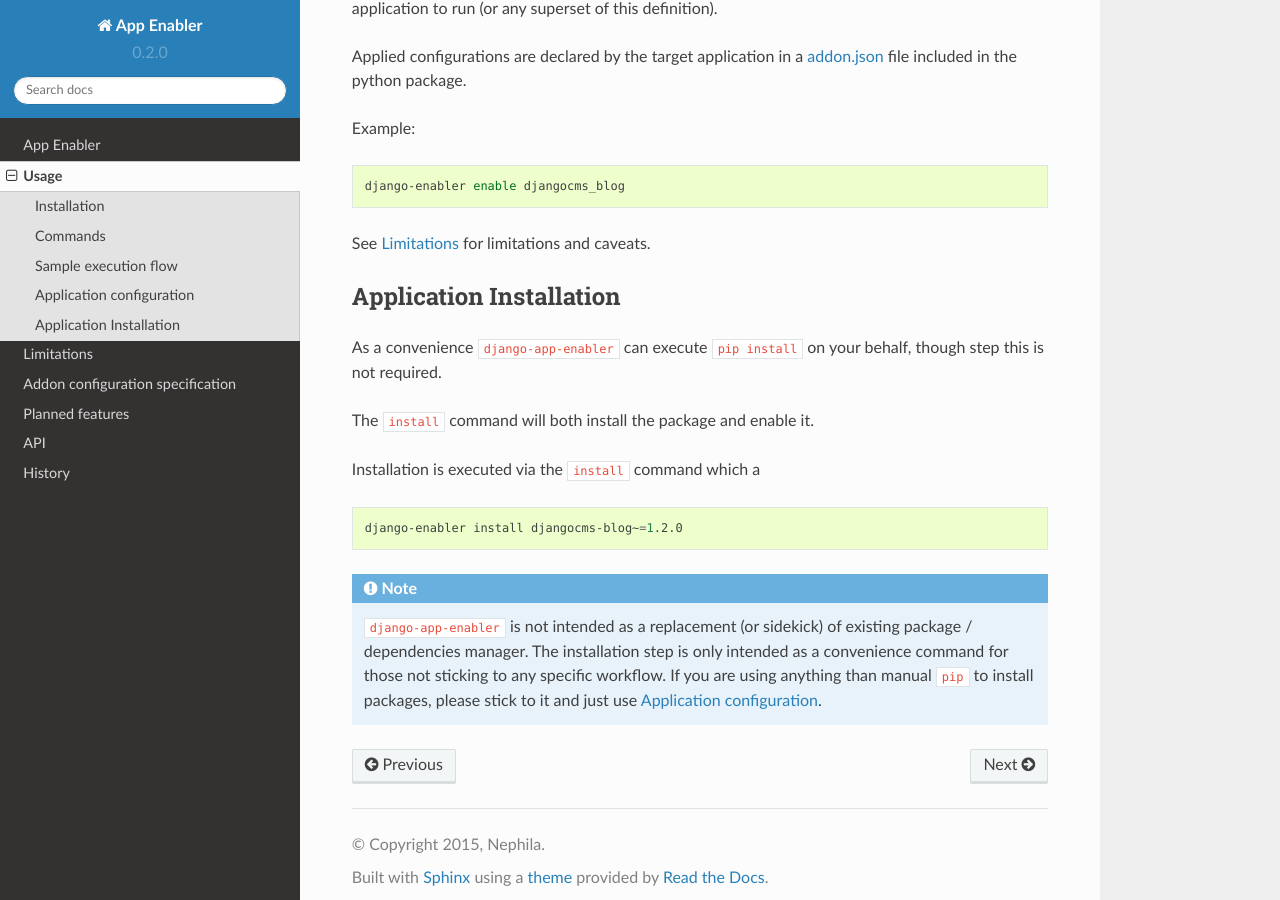
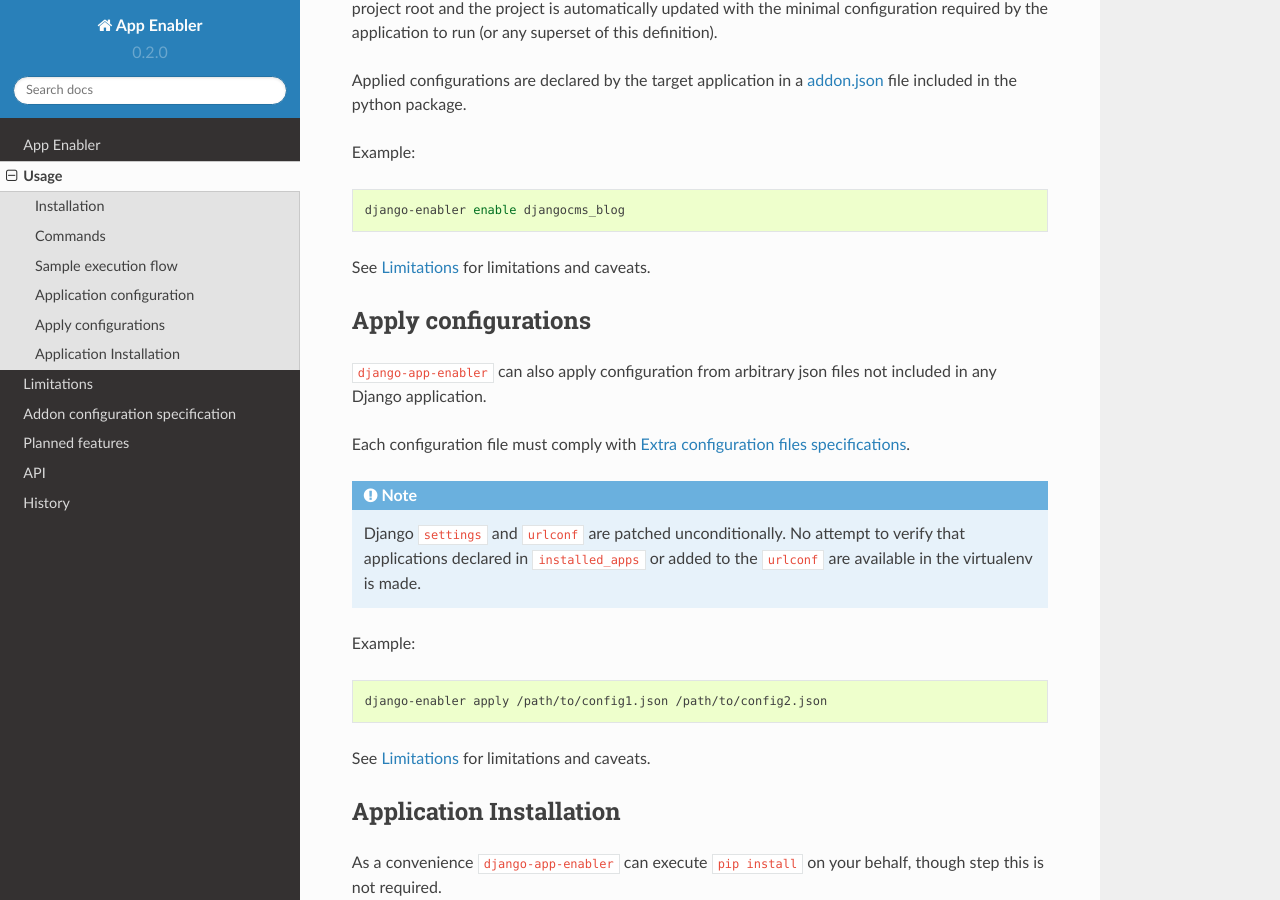
Before and after one commit to nephila/django-app-enabler, a Sphinx documentation site: the page built from docs/usage.rst, in a window 1280 px wide and 900 px high, scrolled down 997 px. Built offline with Sphinx 7.4.7 and the Read the Docs theme 2.0.0, drawn with Linux system fonts in a browser that asks for light colours; some of the changed text lies outside the part shown.

Commit message:
Add documentation

```diff
--- a/docs/conf.py
+++ b/docs/conf.py
@@ -41,6 +41,7 @@
     "sphinx.ext.coverage",
     "sphinx.ext.ifconfig",
     "sphinx.ext.viewcode",
+    "sphinx_click.ext",
 ]
 
 # Add any paths that contain templates here, relative to this directory.
--- a/docs/usage.rst
+++ b/docs/usage.rst
@@ -18,6 +18,7 @@
 Commands
 *************************
 
+* :ref:`apply \<path_to_json\> \<path_to_json\> <apply_cmd>`: Apply configuration from json files
 * :ref:`enable \<module_name\> <enable_cmd>`: Configure an application
 * :ref:`install \<package-name\> <install_cmd>`: Install and configure an application
 
@@ -66,6 +67,30 @@
 
 See :ref:`limitations` for limitations and caveats.
 
+
+.. _apply_cmd:
+
+*************************
+Apply configurations
+*************************
+
+``django-app-enabler`` can also apply configuration from arbitrary json files not included in any Django application.
+
+Each configuration file must comply with :ref:`extra_json`.
+
+.. note:: Django ``settings`` and ``urlconf`` are patched unconditionally.
+          No attempt to verify that applications declared in ``installed_apps``
+          or added to the ``urlconf`` are available in the virtualenv is made.
+
+Example:
+
+.. code-block:: bash
+
+    django-enabler apply /path/to/config1.json /path/to/config2.json
+
+
+See :ref:`limitations` for limitations and caveats.
+
 .. _install_cmd:
 
 *************************
```
Also changed, not shown: docs/addon_configuration.rst (+12 -0 lines), docs/api/index.rst (+8 -5 lines), 1 other file.
